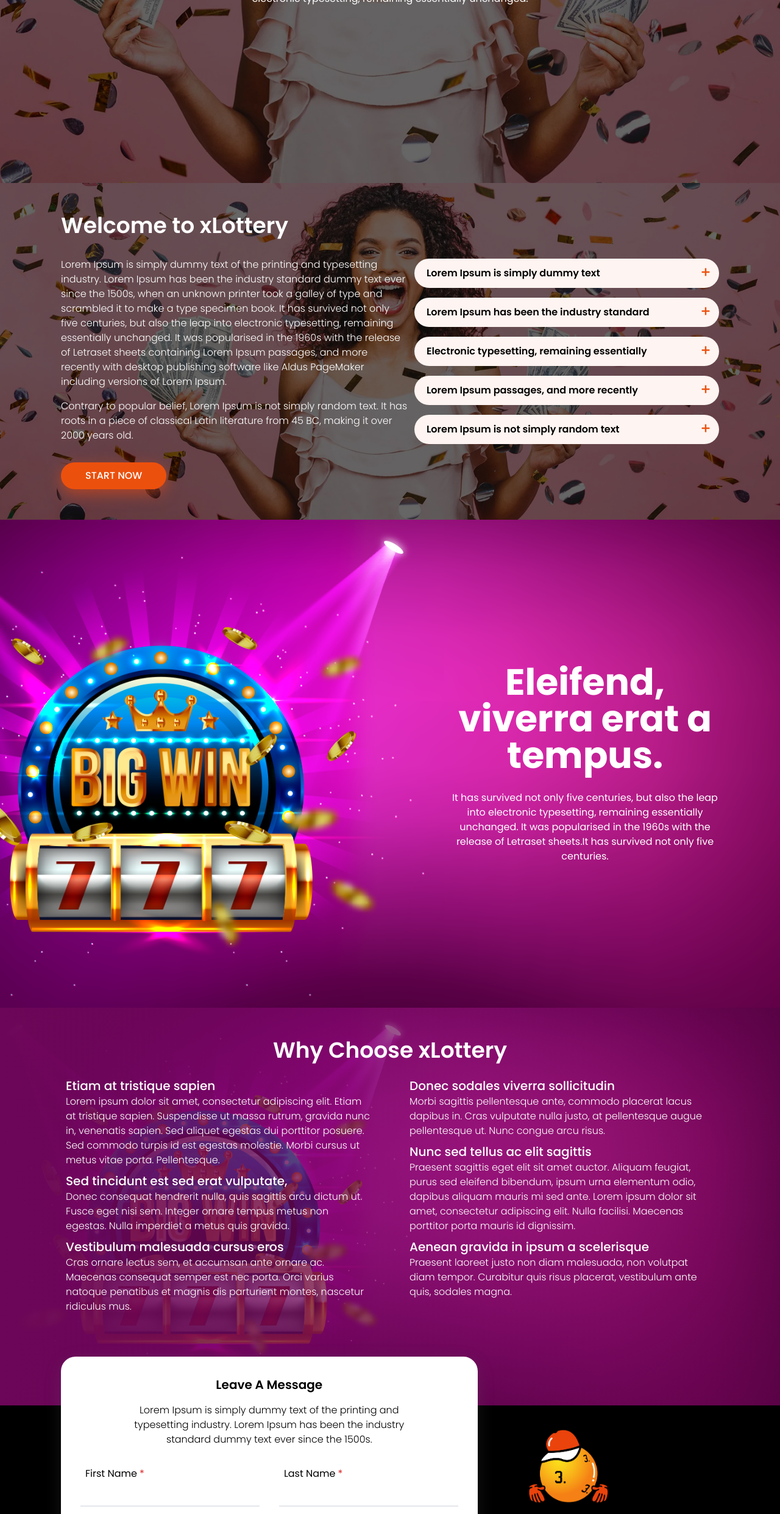
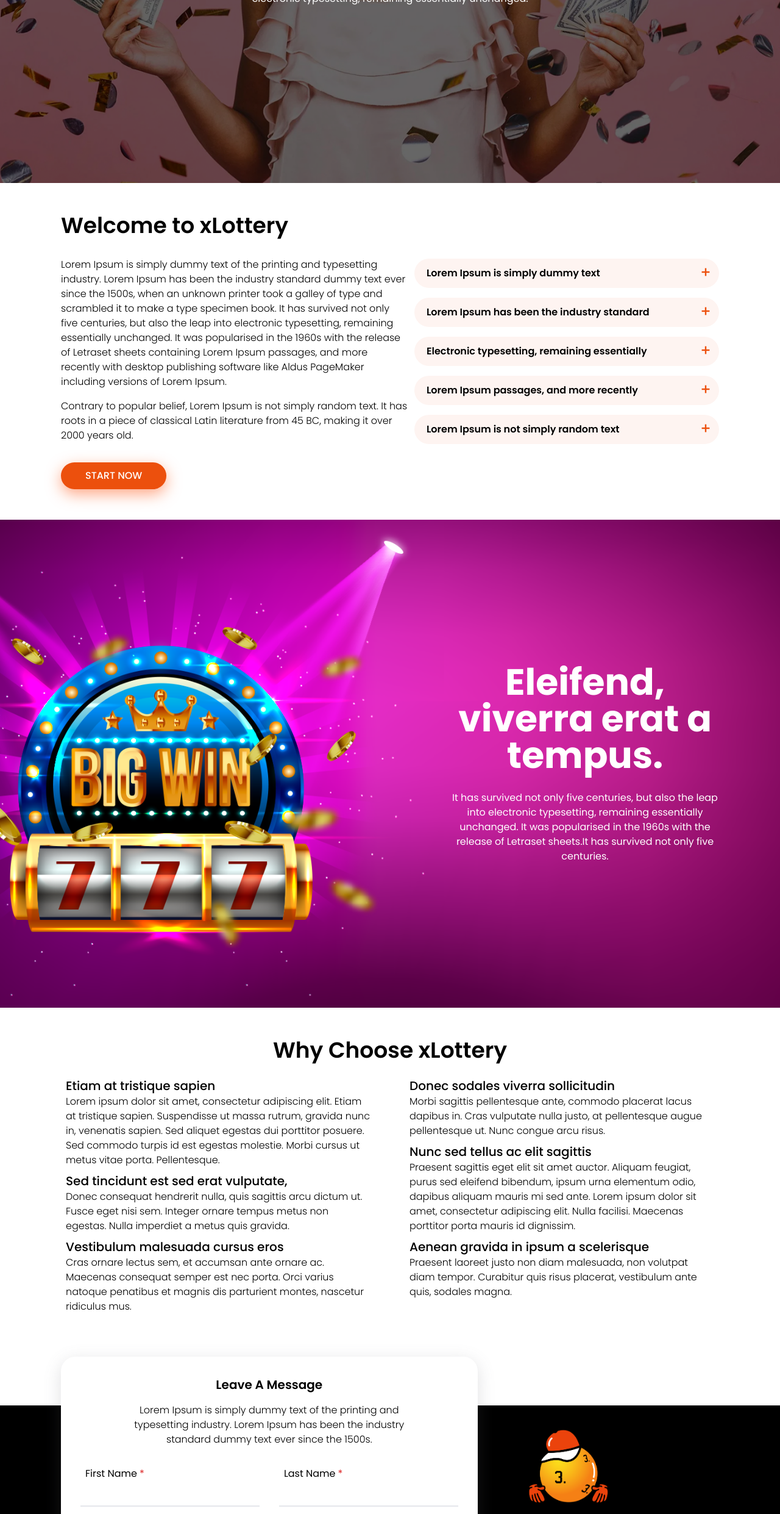
Before and after one commit to haris-75/x-lottery, a React (Vite) app: page / in a window 1280 px wide. Shown: the part 1898-4380 px from the top of the page at 61% size. Built offline with nearby package versions, Linux system fonts and the light colour scheme.

Commit message:
Remove Parallelx From Weclome & Why Page

```diff
--- a/src/pages/Welcome.jsx
+++ b/src/pages/Welcome.jsx
@@ -48,7 +48,7 @@
   const [cardOpen, setCardOpen] = useState('');
   return (
     <div className='flex md:flex-row flex-col justify-between items-center pt-[50px] pb-[50px] md:gap-0 gap-6 '>
-      <div className='flex flex-col gap-8 sm:text-white'>
+      <div className='flex flex-col gap-8 '>
         <h1 className='font-semibold lg:text-4xl md:text-2xl text-xl'>
           Welcome to xLottery
         </h1>
@@ -125,7 +125,7 @@
         </Container>
       </div>
 
-      <div className='sm:bg-women sm:h-full sm:bg-center sm:bg-no-repeat sm:bg-cover sm:bg-fixed'>
+      <div>
         <Container>
           <WelcomeContainer />
         </Container>
--- a/src/pages/WhyPage.jsx
+++ b/src/pages/WhyPage.jsx
@@ -37,7 +37,7 @@
 
 const WhyTextContainer = () => (
   <Container>
-    <div className='flex flex-col justify-between items-center pt-[50px] pb-[150px] md:gap-6 gap-5 sm:text-white'>
+    <div className='flex flex-col justify-between items-center pt-[50px] pb-[150px] md:gap-6 gap-5 '>
       <h1 className='font-semibold lg:text-4xl md:text-2xl text-xl'>
         Why Choose xLottery
       </h1>
@@ -89,7 +89,7 @@
           <WinTextContainer />
         </Container>
       </div>
-      <div className='sm:bg-win-gradient sm:h-full sm:bg-center sm:bg-no-repeat sm:bg-cover sm:bg-fixed'>
+      <div>
         <WhyTextContainer />
       </div>
     </section>
```
